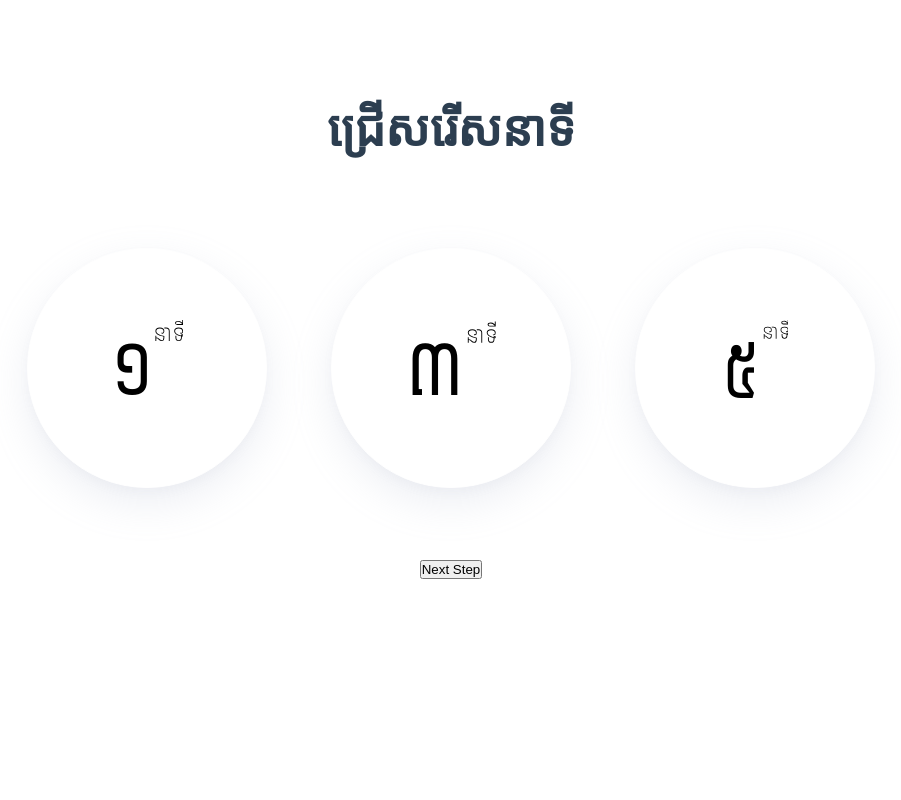
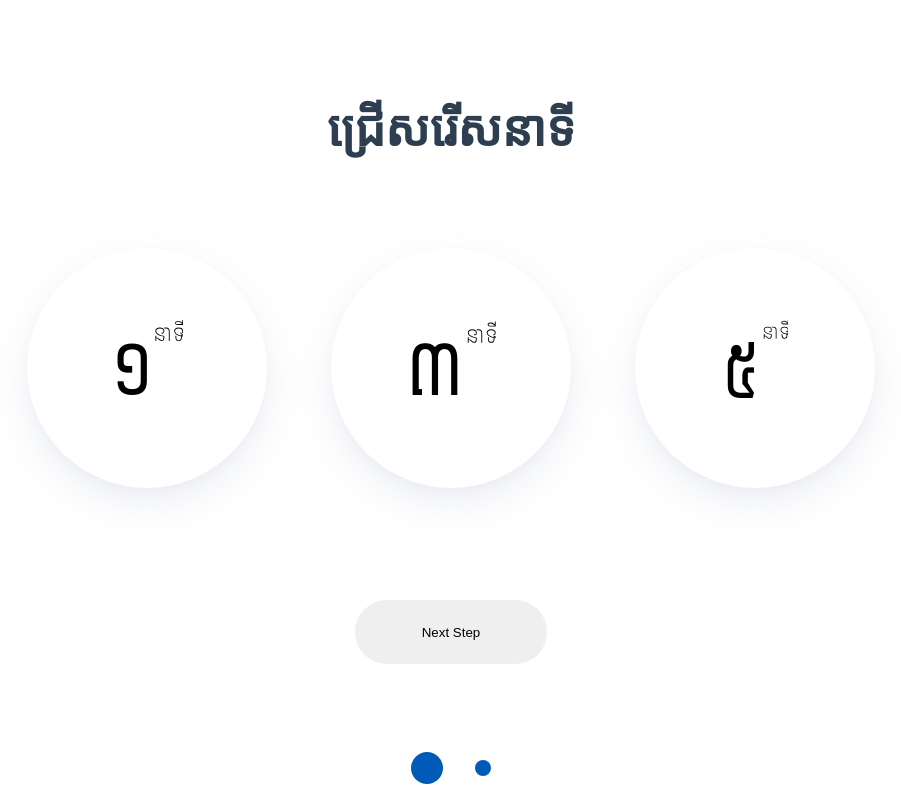
Before and after one commit to nova44056/khmer-keyboard, a Vue app: page / in a window 1280 px wide. Shown: the whole page, without its empty margins (189-1090 px from the left). Built offline with nearby package versions, Linux system fonts and the light colour scheme; a web font is replaced by a local one.

Commit message:
add page Indicator

```diff
--- a/src/App.vue
+++ b/src/App.vue
@@ -6,11 +6,13 @@
     <!-- <textpage/> -->
     <!-- <startpage/> -->
     <!-- <typingpage/> -->
+    <pgIndicator/>
   </div>
 </template>
 
 <script>
 import heading from './components/HP2Components/heading'
+import pgIndicator from './components/PageIndicator'
 // import navbar from './components/Navbar'
 // import homepage from './components/Homepage'
 // import textpage from './components/Textpage'
@@ -19,6 +21,7 @@ import heading from './components/HP2Components/heading'
 export default {
   components: {
     heading,
+    pgIndicator
     // navbar,
     // homepage,
     // textpage,
--- a/src/components/HP2Components/five.vue
+++ b/src/components/HP2Components/five.vue
@@ -27,8 +27,8 @@
 
 <script>
 export default {
-  name: "five",
-};
+  name: 'five'
+}
 </script>
 
 <style scoped>
--- a/src/components/HP2Components/heading.vue
+++ b/src/components/HP2Components/heading.vue
@@ -70,8 +70,16 @@
         </button>
       </div>
     </div>
-    <div class="button" style="margin-top: 2rem">
+
+    <div class="button-wrapper">
         <button>Next Step</button>
+    </div>
+
+    <div>
+      <!-- <div class="circle-wrapper">
+        <div class="circle"></div>
+        <div class="circle"></div>
+      </div> -->
     </div>
   </div>
 </template>
@@ -86,12 +94,33 @@ export default {
     one,
     three,
     five
+  },
+  created () {
+    this.$store.dispatch('toggleActivePage1')
+  },
+  destroyed () {
+    this.$store.dispatch('toggleActivePage1')
   }
 }
 </script>
 
 <style scoped>
 @import url('https://fonts.googleapis.com/css2?family=Kantumruy:wght@700&display=swap');
+.button-wrapper{
+  height: 13rem;
+  display: flex;
+  justify-content: center;
+  align-items: center;
+}
+
+.button-wrapper button{
+  height: 4rem;
+  width: 12rem;
+  border-radius: 2rem;
+  border: none;
+  cursor: pointer;
+}
+
 .big {
   display: flex;
   flex-direction: column;
--- /dev/null
+++ b/src/components/PageIndicator.vue
@@ -0,0 +1,36 @@
+<template>
+    <div class="indicator-wrapper">
+        <div class="indicator" :class="{isActive: isActivePage1}"></div>
+        <div class="indicator"></div>
+    </div>
+</template>
+<script>
+export default {
+  name: 'page-indicator',
+  computed: {
+    isActivePage1 () {
+      return this.$store.state.isActivePage1
+    }
+  }
+}
+</script>
+
+<style scoped>
+.isActive{
+    height: 2rem !important;
+    width: 2rem !important;
+}
+.indicator-wrapper{
+  display: flex;
+  align-items: center;
+  justify-content: center;
+}
+
+.indicator{
+  border-radius: 50%;
+  height: 1rem;
+  width: 1rem;
+  background-color: #005bb8;
+  margin: 1rem;
+}
+</style>
--- a/src/store/index.js
+++ b/src/store/index.js
@@ -6,15 +6,29 @@ Vue.use(Vuex)
 export default new Vuex.Store({
   state: {
     runes: [],
+    isActivePage1: false,
+    isActivePage2: false
   },
   mutations: {
-    set_runes(state, runes) {
+    set_runes (state, runes) {
       state.runes = runes
+    },
+    toggleActivePage1 (state) {
+      state.isActivePage1 = !state.isActivePage1
+    },
+    toggleActivePage2 (state) {
+      state.isActivePage2 = !state.isActivePage2
     }
   },
   actions: {
-    set_runes({ commit }, runes) {
+    set_runes ({ commit }, runes) {
       commit('set_runes', runes)
+    },
+    toggleActivePage1 ({ commit }) {
+      commit('toggleActivePage1')
+    },
+    toggleActivePage2 ({ commit }) {
+      commit('toggleActivePage2')
     }
   },
   modules: {
```
